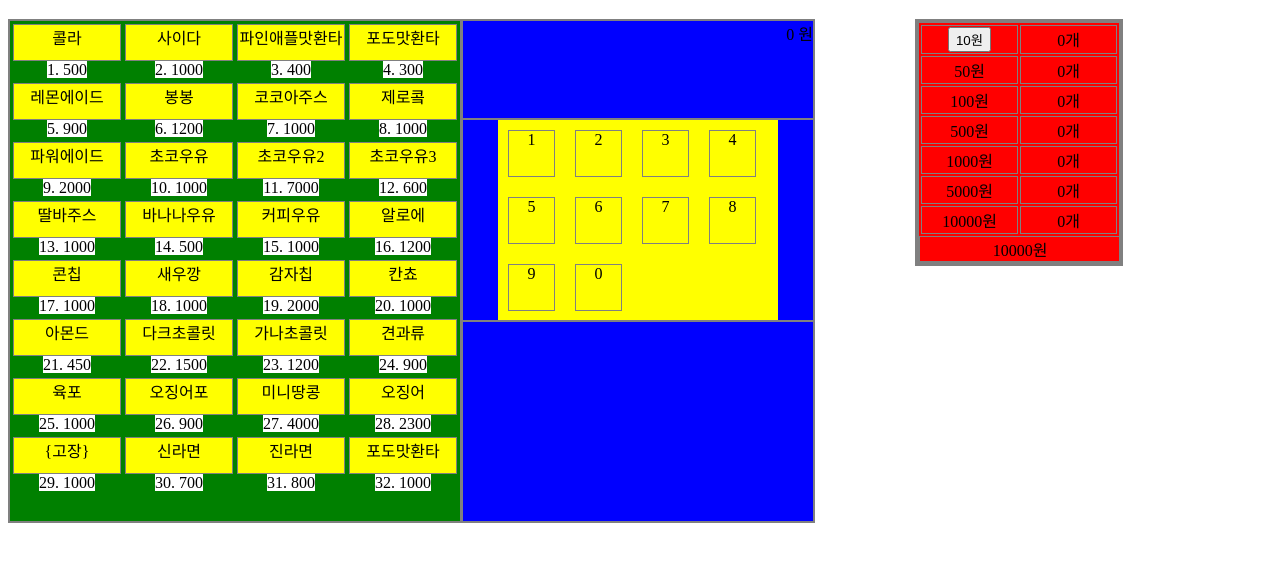
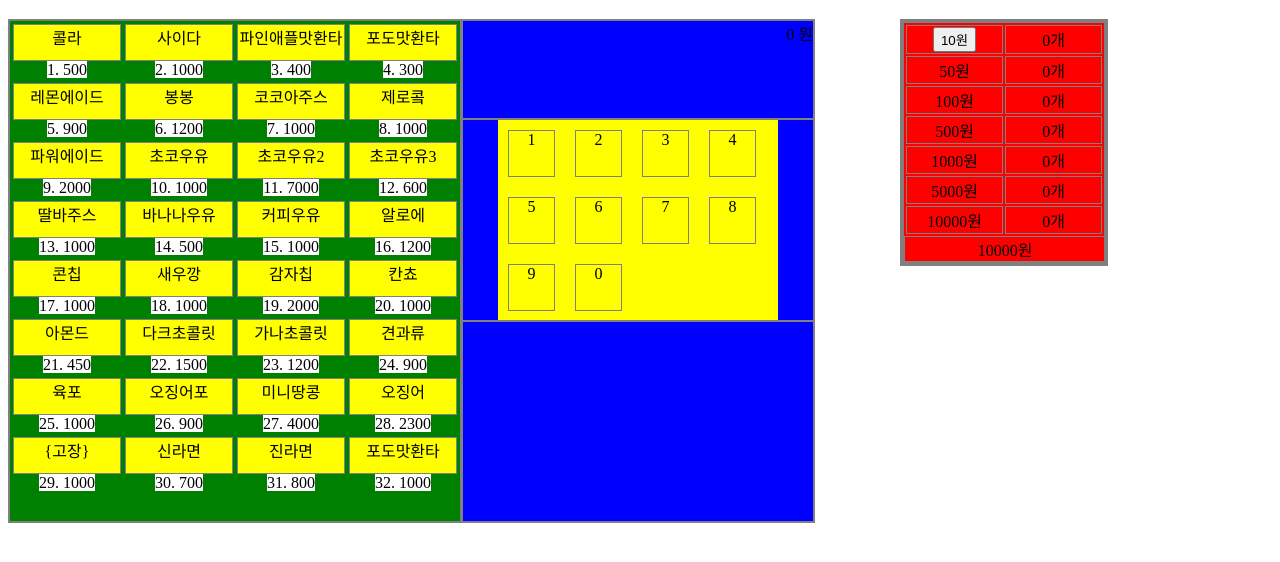
Before and after one commit to youngdo212/javascript-vm, a plain HTML site: page vending_machine.html in a window 1280 px wide. Shown: the part 70-632 px from the top of the page. Drawn offline with Linux system fonts and the light colour scheme.

Commit message:
지갑 position absolute 추가

```diff
--- a/style.css
+++ b/style.css
@@ -84,6 +84,8 @@
 }
 
 .wallet {
+  position: absolute;
+  left: 900px;
 	border: 4px;
 	border-style: solid;
 	border-color: gray;
```
